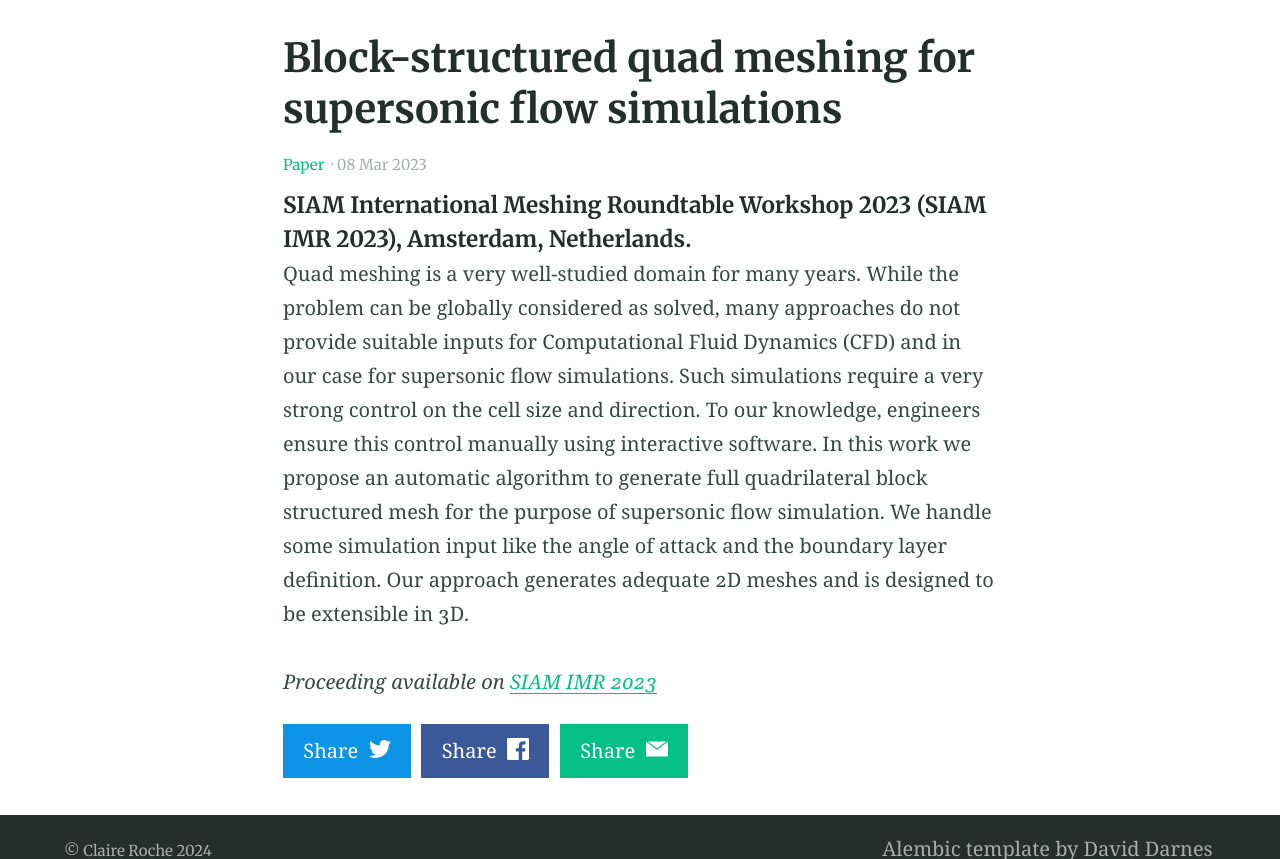
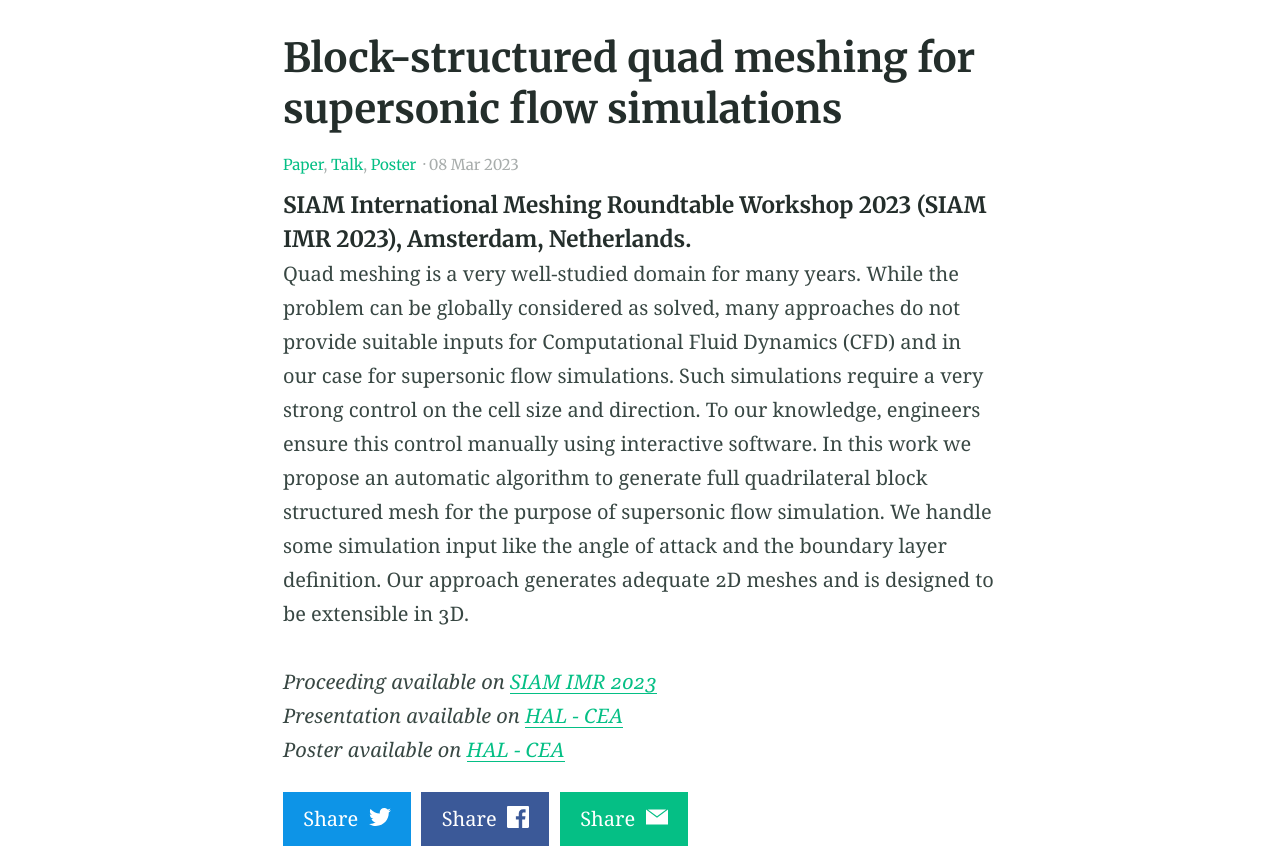
Before and after one commit to claireroche/claireroche.github.io, a Jekyll site: the page built from _posts/2023-03-08-paper-imr.md, in a window 1280 px wide, cut to the strip 428-1287 px from the top of the page. Built offline with Jekyll 4.4.1, drawn with Linux system fonts in a browser that asks for light colours; a style sheet for code colours, icons or effects is not loaded.

Commit message:
add slides and poster

```diff
--- a/_posts/2023-03-08-paper-imr.md
+++ b/_posts/2023-03-08-paper-imr.md
@@ -2,6 +2,8 @@
 title: Block-structured quad meshing for supersonic flow simulations
 categories:
 - Paper
+- Talk
+- Poster
 feature_image: "https://raw.githubusercontent.com/claireroche/claireroche.github.io/main/images/blossoms.png"
 ---
 
@@ -13,3 +15,5 @@ Quad meshing is a very well-studied domain for many years. While the problem can
 
 
 _Proceeding available on [SIAM IMR 2023](https://internationalmeshingroundtable.com/assets/papers/2023/11-Roche-compressed.pdf)_
+_Presentation available on [HAL - CEA](https://hal-cea.archives-ouvertes.fr/cea-04028060)_
+_Poster available on [HAL - CEA](https://hal-cea.archives-ouvertes.fr/cea-04028054)_
```
